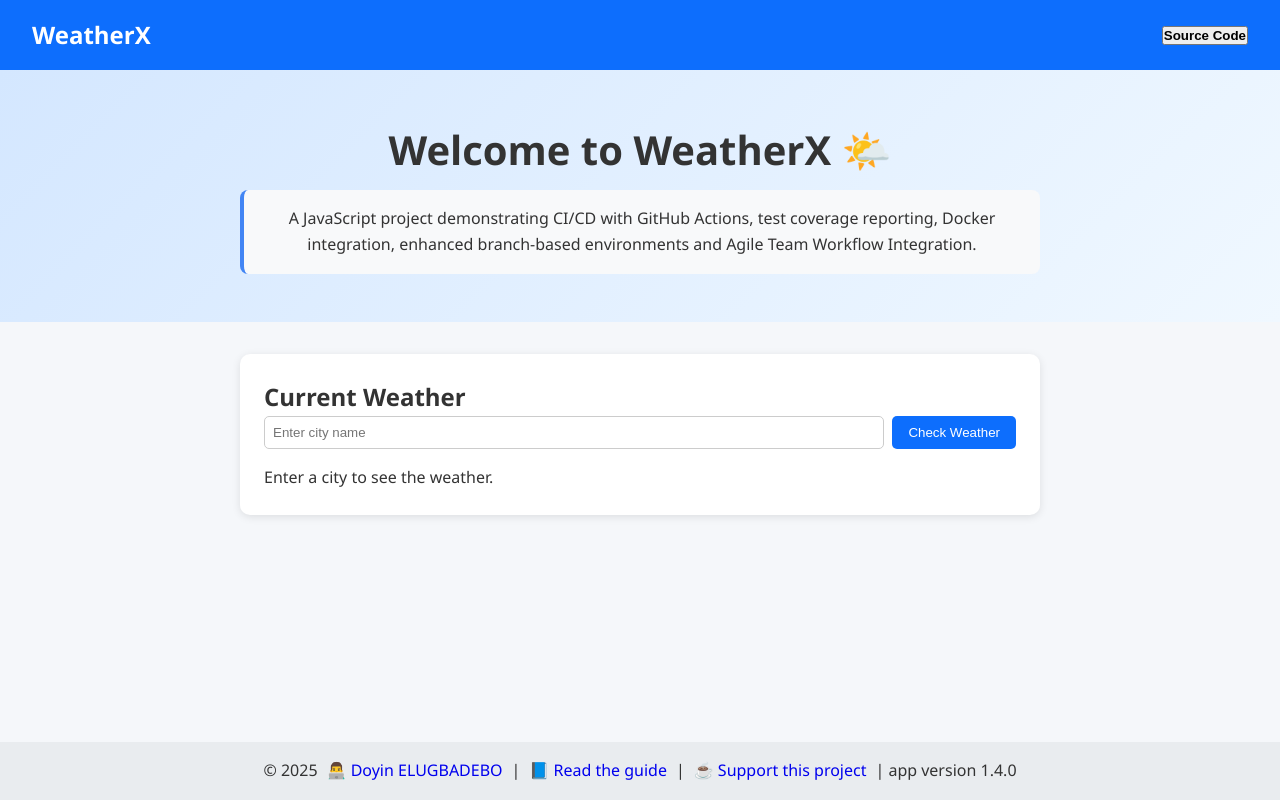
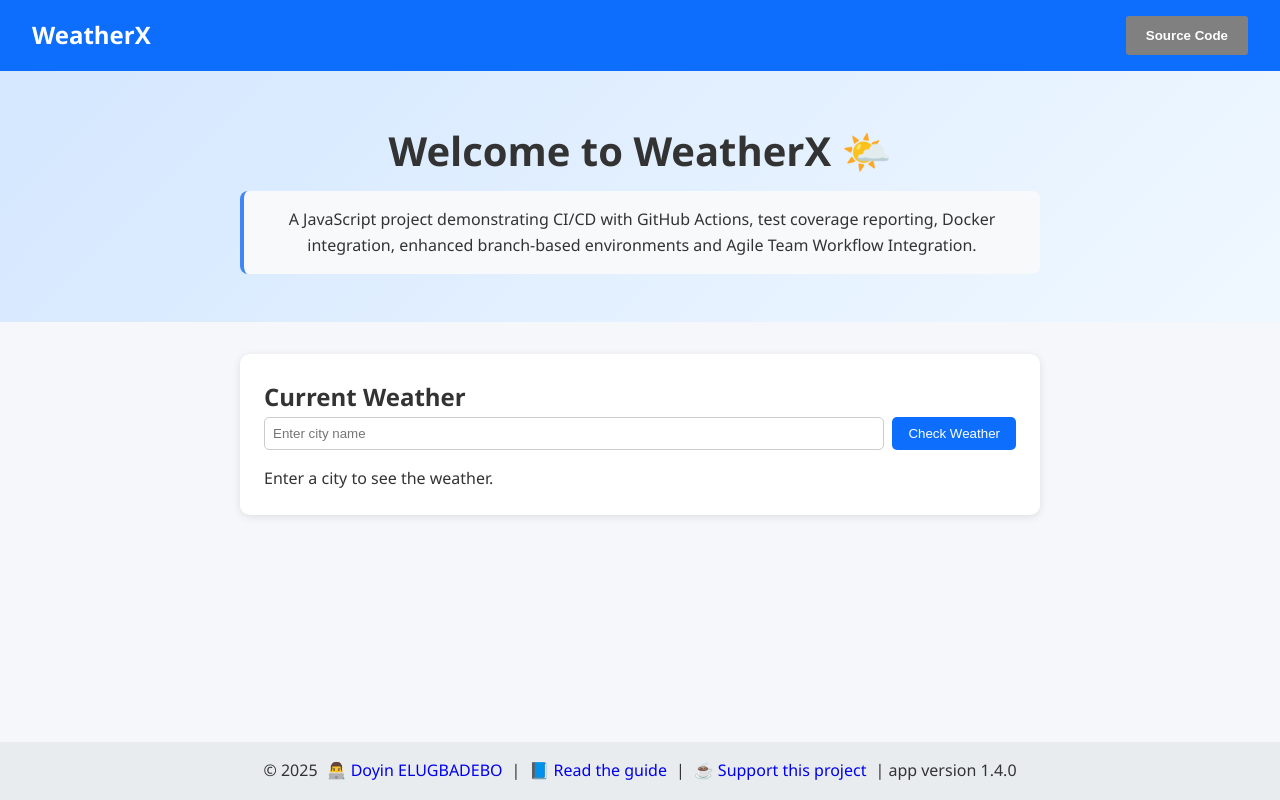
Before and after one commit to doyinhubx/weather-runner, a website with bundled scripts: page public/index.html in a window 1280 px wide. Built offline with nearby package versions, Linux system fonts and the light colour scheme.

```diff
--- a/public/styles.css
+++ b/public/styles.css
@@ -137,3 +137,17 @@
   border-radius: 8px;
   border-left: 4px solid #4285f4; /* Firebase blue accent */
 }
+
+.nav-links button {
+  font-weight: bold;
+  padding: 12px 20px;
+  background-color: grey  ;
+  color: white;
+  border: none;
+  border-radius: 3px;
+  cursor: pointer;
+}
+
+.nav-links button:hover {
+  background-color: #ccc;
+}
```
Also changed, not shown: .github/workflows/ci.yml.
